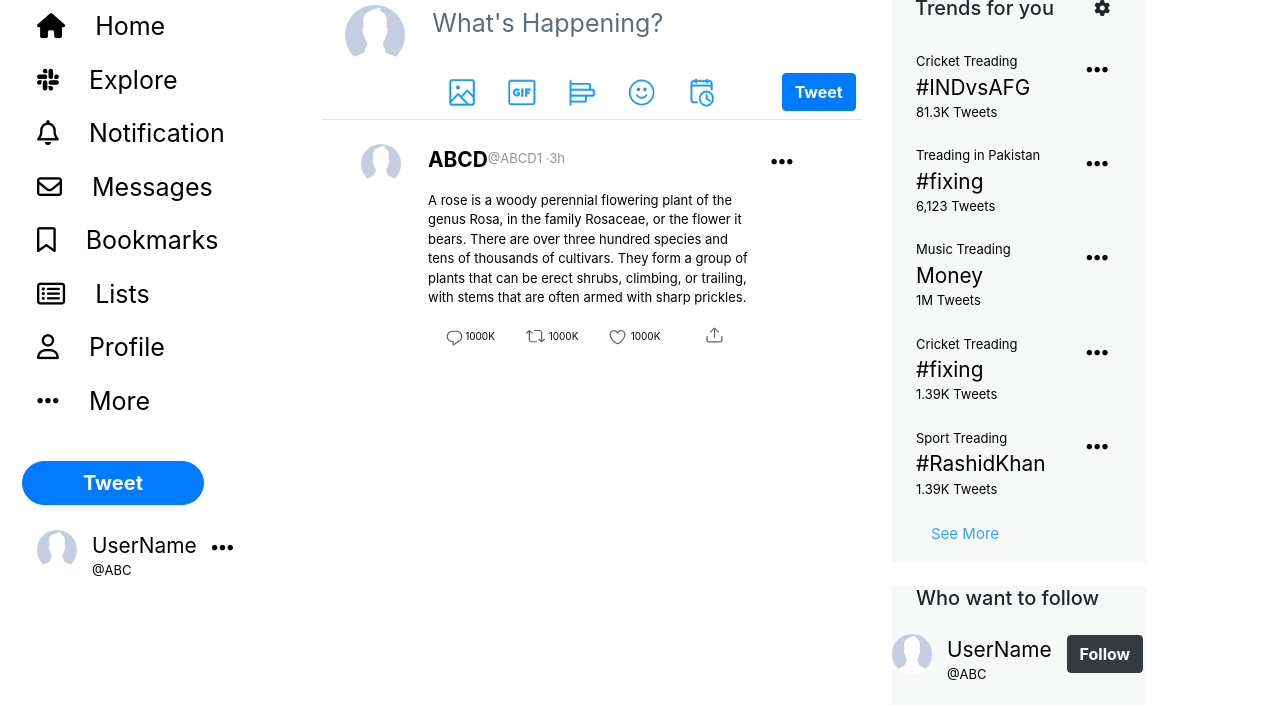
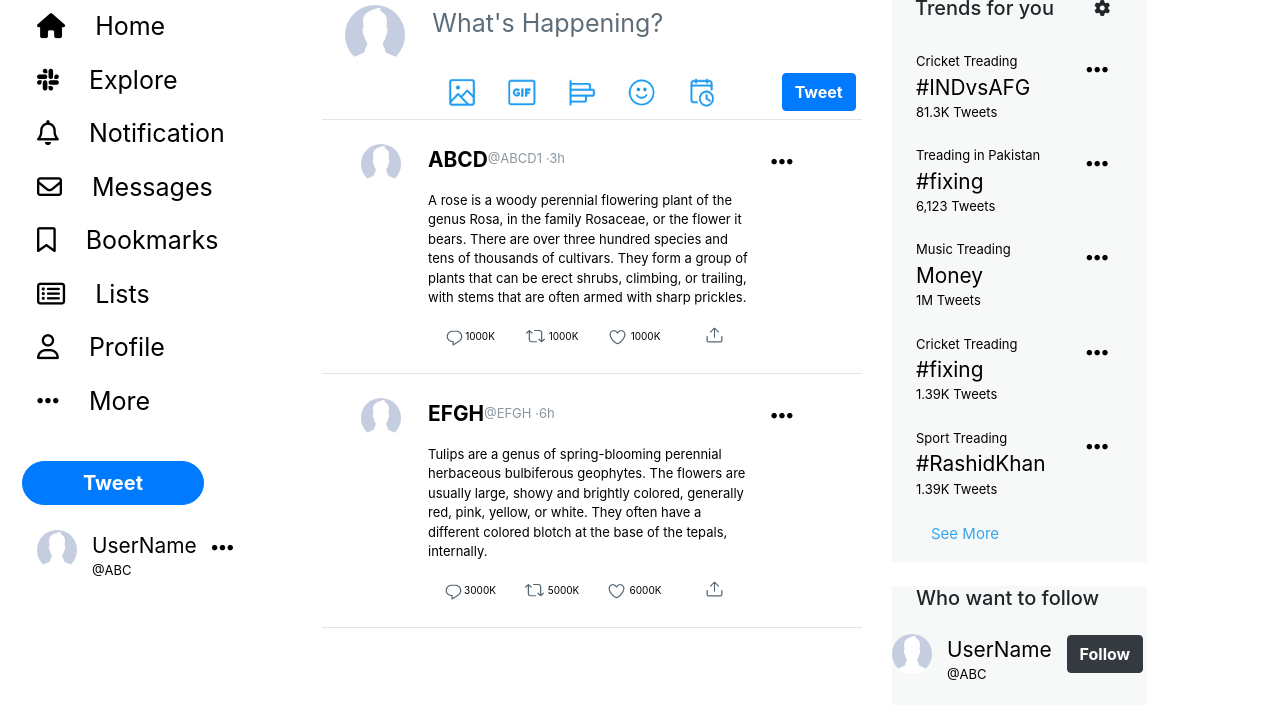
Before and after one commit to HassanSheikh25/twitter, a plain HTML site: page index.html in a window 1280 px wide. Shown: the part 58-763 px from the top of the page. Drawn offline with Linux system fonts and the light colour scheme.

Commit message:
psot 2 added

```diff
--- a/index.html
+++ b/index.html
@@ -191,7 +191,49 @@
                         </div>
                         <div class="col-2"><i class="fas fa-ellipsis-h"></i></div>
                     </a>
+
                 </div>
+                <hr>
+
+                <div class="row m-4">
+                    <a class="aset" href="#">
+                        <div class="col-2"><img class="imgset" src="tempimg.jpg" alt=""></div>
+                        <div class="col-8">
+                            <div class="row" style="font-size: smaller; display:flex; align-items: center;">
+                                <p><strong>EFGH</strong></p>
+                                <p style="font-size: small; color: #8B969F;">@EFGH ·6h</p>
+                            </div>
+                            <div class="row" style="font-size: small;">
+                                <p>
+                                    Tulips are a genus of spring-blooming perennial herbaceous bulbiferous geophytes. The flowers are usually large, showy and brightly colored, generally red, pink, yellow, or white. They often have a different colored blotch at the base of the tepals, internally.
+                                </p>
+
+                            </div>
+                            <div class="row">
+                                <div class="col-3 bg postIcon">
+                                    <img src="comment.png" alt="">3000K
+                                </div>
+                                <div class="col-3 bg postIcon">
+                                    <img src="retweet.png" alt="">5000K
+                                </div>
+                                <div class="col-3 bg postIcon">
+                                    <img src="love.png" alt="">6000K
+
+                                </div>
+                                <div class="col-3 bg postIcon">
+                                    <img src="share.png" alt="">
+                                </div>
+                            </div>
+                        </div>
+                        <div class="col-2"><i class="fas fa-ellipsis-h"></i></div>
+                    </a>
+
+                </div>
+                <hr>
+
+
+
+
             </div>
             <div class="col-3 d-none d-lg-block">
                 <div class="form-group">
```
Also changed, not shown: rose.jpg (added), tulip.jpg (added).
